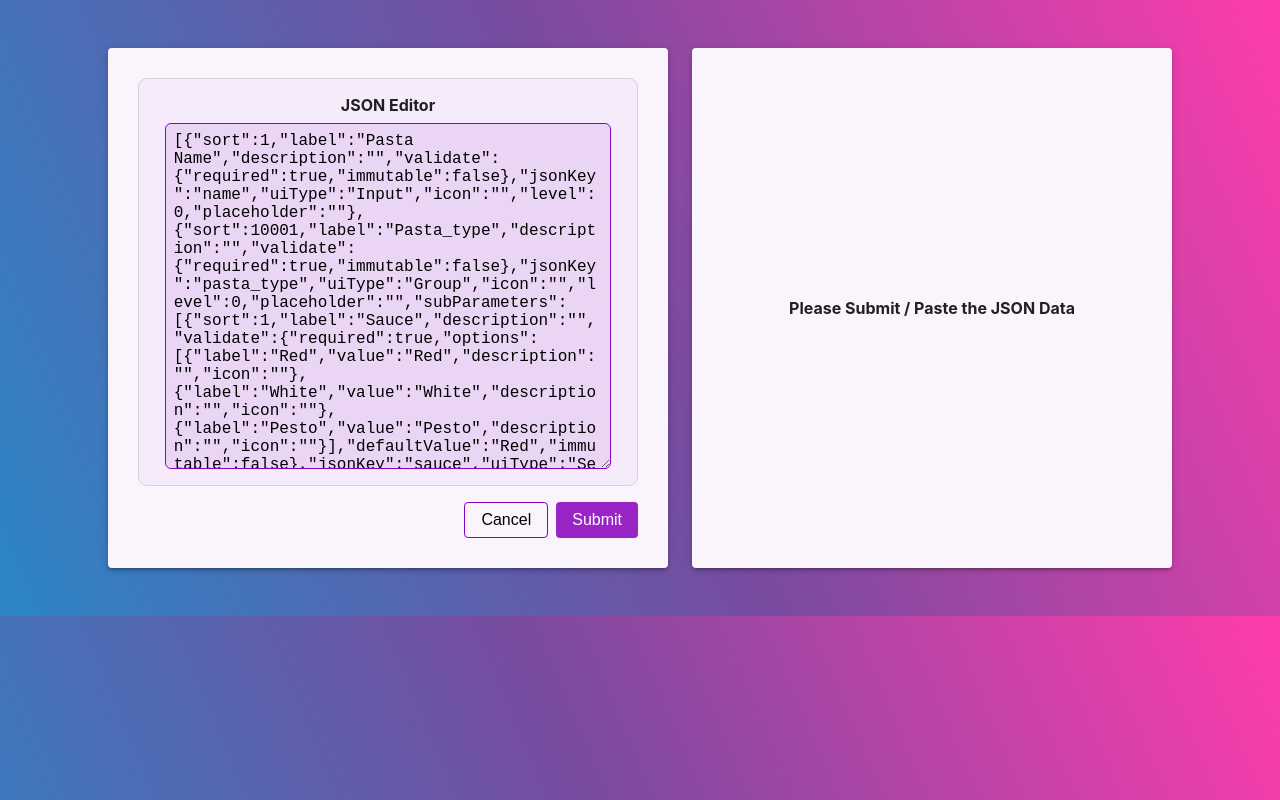
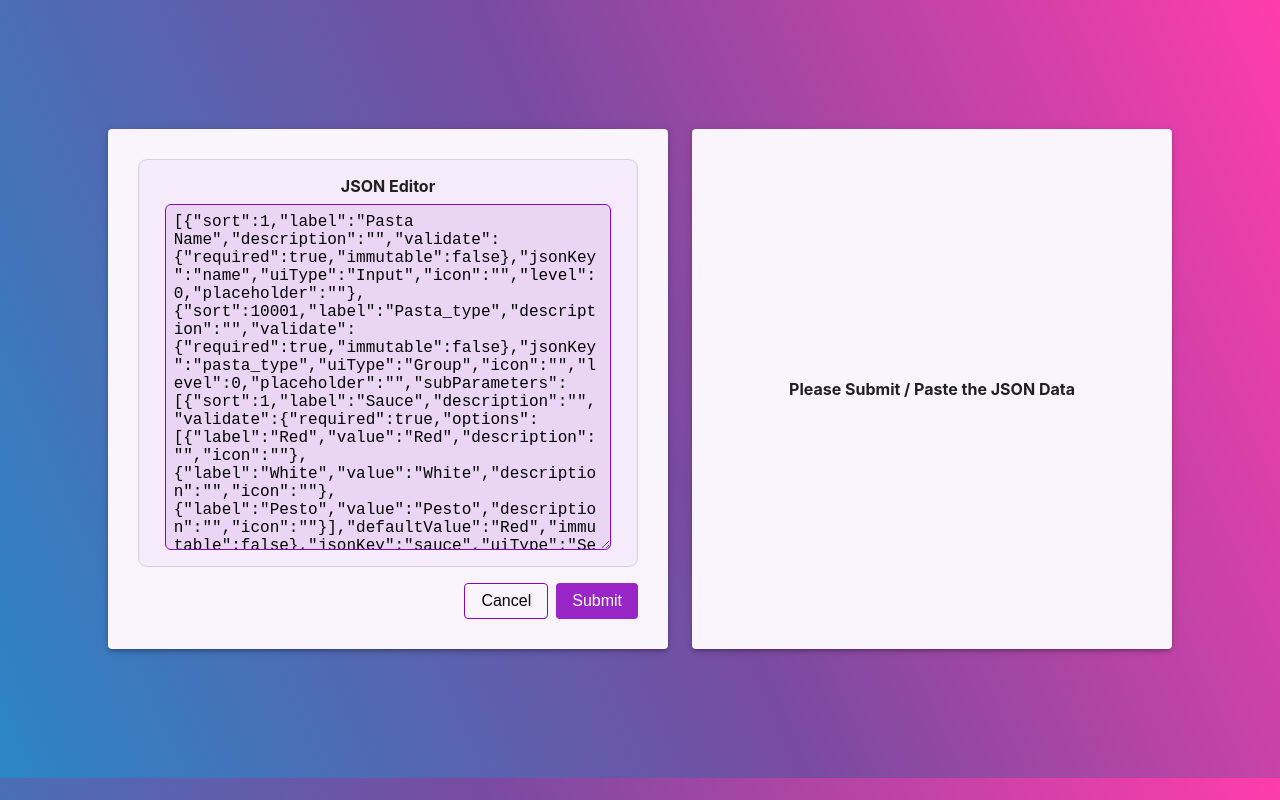
Before and after one commit to Pro-Developer01/Frontend-Assignment, a React (Create React App) app: page / in a window 1280 px wide. Built offline with nearby package versions, Linux system fonts and the light colour scheme.

Commit message:
background change

```diff
--- a/src/App.css
+++ b/src/App.css
@@ -4,6 +4,14 @@
   align-items: center;
   width: 100vw;
   padding: 3rem 0;
+  min-height: 85.3vh;
+  background-color: #ff3cac;
+  background-image: linear-gradient(
+    247deg,
+    #ff3cac 0%,
+    #784ba0 50%,
+    #2b86c5 100%
+  );
 }
 
 body {
```
